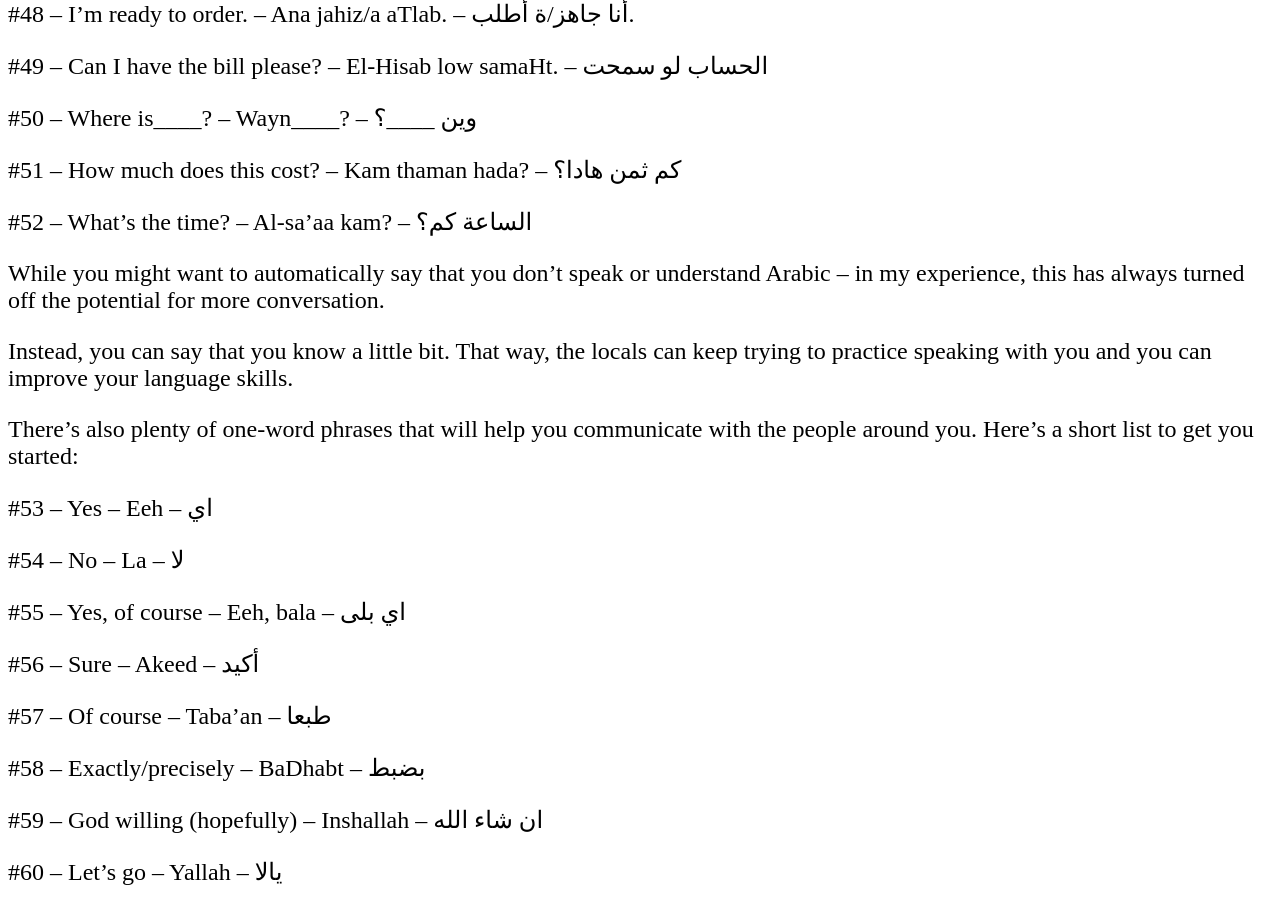
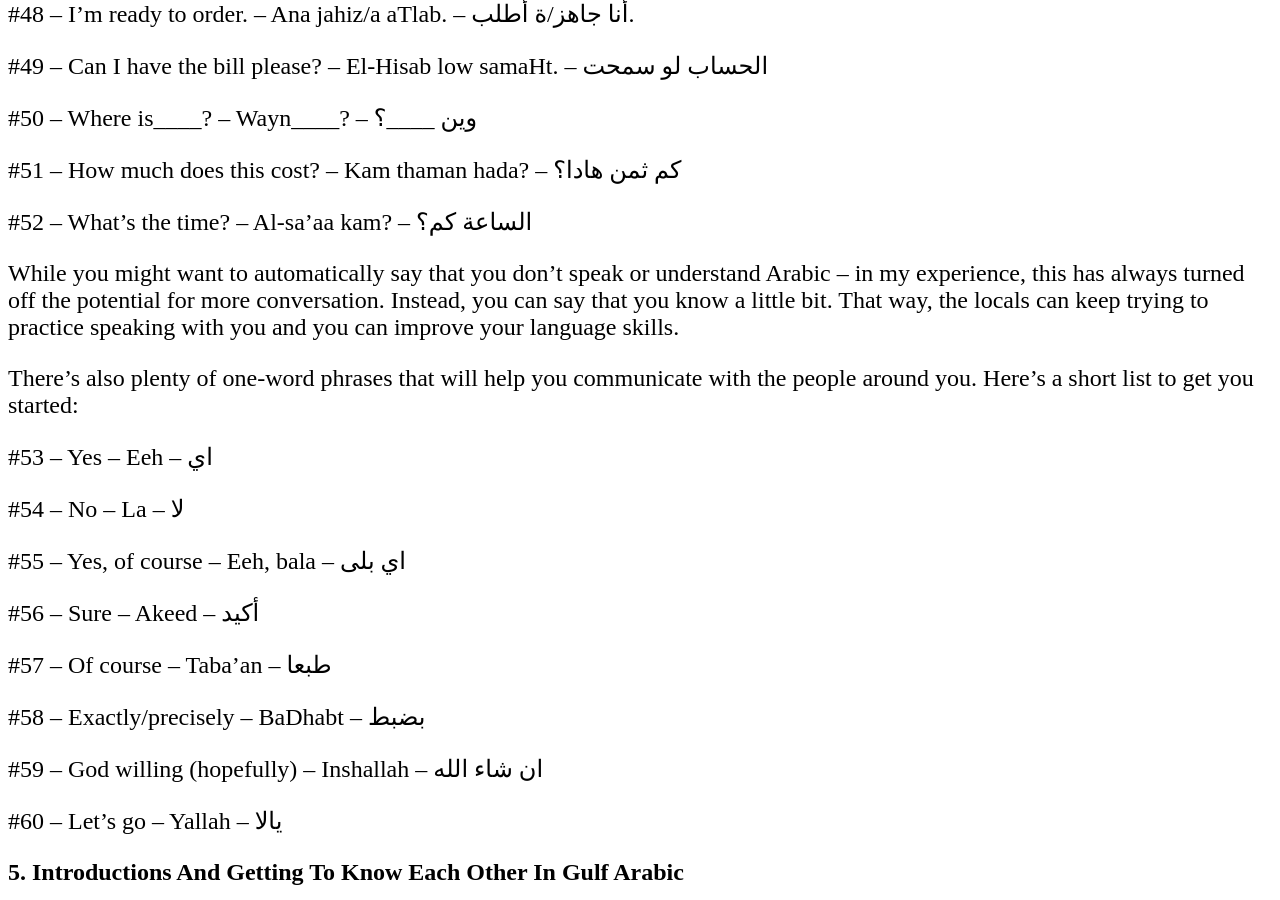
Before and after one commit to ssharoff/ssharoff.github.io, a Jekyll site: the page travel/arabic-phrasebook.html, which Jekyll copies as it is, in a window 1280 px wide and 900 px high, scrolled down 3879 px. Built offline with Jekyll 4.4.1, drawn with Linux system fonts in a browser that asks for light colours; some of the changed text lies outside the part shown.

Commit message:
updated arabic

```diff
--- a/travel/arabic-phrasebook.html
+++ b/travel/arabic-phrasebook.html
@@ -3,7 +3,7 @@
 "http://www.w3.org/TR/xhtml1/DTD/xhtml1-strict.dtd">
 <html xmlns="http://www.w3.org/1999/xhtml" lang="en" xml:lang="en">
 <head>
-<!-- 2024-12-11 Wed 17:53 -->
+<!-- 2024-12-11 Wed 19:58 -->
 <meta http-equiv="Content-Type" content="text/html;charset=utf-8" />
 <meta name="viewport" content="width=device-width, initial-scale=1" />
 <title>Gulf Arabic phrasebook</title>
@@ -199,8 +199,8 @@
 <h1 class="title">Gulf Arabic phrasebook</h1>
 
 
-<div id="outline-container-org43de89e" class="outline-2">
-<h2 id="org43de89e"><span class="section-number-2">1.</span> Greetings In Gulf Arabic</h2>
+<div id="outline-container-orgba2f545" class="outline-2">
+<h2 id="orgba2f545"><span class="section-number-2">1.</span> Greetings In Gulf Arabic</h2>
 <div class="outline-text-2" id="text-1">
 <p>
 #1 – Hello (Peace be upon you) – As-salaamu ‘alaykum – السلام عليكم
@@ -276,8 +276,8 @@ One time when I was first learning Arabic, I greeted someone first by saying “
 </div>
 </div>
 
-<div id="outline-container-org8d600b6" class="outline-2">
-<h2 id="org8d600b6"><span class="section-number-2">2.</span> Meeting People In Gulf Arabic</h2>
+<div id="outline-container-orgae1480b" class="outline-2">
+<h2 id="orgae1480b"><span class="section-number-2">2.</span> Meeting People In Gulf Arabic</h2>
 <div class="outline-text-2" id="text-2">
 <p>
 People in the Gulf are very hospitable and welcoming, so from experience, I can say that in addition to a lot of eating, tea-drinking, and shopping, there’s a good chance that you’ll be doing a lot of small talk while meeting people.
@@ -353,8 +353,8 @@ The last of these three (Zayn, alhamdulillah / زين الحمد لله) is the
 </div>
 </div>
 
-<div id="outline-container-org3fb3d99" class="outline-2">
-<h2 id="org3fb3d99"><span class="section-number-2">3.</span> Being Polite In Gulf Arabic</h2>
+<div id="outline-container-orge550903" class="outline-2">
+<h2 id="orge550903"><span class="section-number-2">3.</span> Being Polite In Gulf Arabic</h2>
 <div class="outline-text-2" id="text-3">
 <p>
 Politeness is highly valued and regarded in any Arabic-speaking country, so it’ll always go a long way to know a few Gulf Arabic phrases that allow you to be polite and show respect towards the people around you.
@@ -439,8 +439,8 @@ There are also other phrases that you can use to be respectful towards the peopl
 </div>
 </div>
 
-<div id="outline-container-orgefe65ee" class="outline-2">
-<h2 id="orgefe65ee"><span class="section-number-2">4.</span> Useful Everyday Gulf Arabic Phrases</h2>
+<div id="outline-container-org7ee82f9" class="outline-2">
+<h2 id="org7ee82f9"><span class="section-number-2">4.</span> Useful Everyday Gulf Arabic Phrases</h2>
 <div class="outline-text-2" id="text-4">
 <p>
 If you’re walking around in a country or city that uses Gulf Arabic, there are a number of sentences that are worth memorizing so that you can go about your everyday life. Here are some phrases to help you get through if you’re the only English speaker around:
@@ -495,11 +495,7 @@ If you’re walking around in a country or city that uses Gulf Arabic, there are
 </p>
 
 <p>
-While you might want to automatically say that you don’t speak or understand Arabic – in my experience, this has always turned off the potential for more conversation.
-</p>
-
-<p>
-Instead, you can say that you know a little bit. That way, the locals can keep trying to practice speaking with you and you can improve your language skills.
+While you might want to automatically say that you don’t speak or understand Arabic – in my experience, this has always turned off the potential for more conversation. Instead, you can say that you know a little bit. That way, the locals can keep trying to practice speaking with you and you can improve your language skills.
 </p>
 
 <p>
@@ -540,8 +536,8 @@ There’s also plenty of one-word phrases that will help you communicate with th
 </div>
 </div>
 
-<div id="outline-container-org663c7fc" class="outline-2">
-<h2 id="org663c7fc"><span class="section-number-2">5.</span> Introductions And Getting To Know Each Other In Gulf Arabic</h2>
+<div id="outline-container-org3c5a207" class="outline-2">
+<h2 id="org3c5a207"><span class="section-number-2">5.</span> Introductions And Getting To Know Each Other In Gulf Arabic</h2>
 <div class="outline-text-2" id="text-5">
 <p>
 To get to know a culture, you have to get to know the people who live in it! Here are some handy Gulf Arabic phrases that you can use to introduce yourself and to get to know the people around you.
@@ -589,8 +585,8 @@ To get to know a culture, you have to get to know the people who live in it! Her
 </div>
 </div>
 
-<div id="outline-container-org53d4105" class="outline-2">
-<h2 id="org53d4105"><span class="section-number-2">6.</span> Gulf Arabic Phrases To Say Goodbye</h2>
+<div id="outline-container-orgd0c3997" class="outline-2">
+<h2 id="orgd0c3997"><span class="section-number-2">6.</span> Gulf Arabic Phrases To Say Goodbye</h2>
 <div class="outline-text-2" id="text-6">
 <p>
 If you’re ready to head home and get some rest after going around town and meeting some people, you’ll need to know how to say “goodbye”.
@@ -619,7 +615,7 @@ The best way to do this is to say:
 </div>
 </div>
 <div id="postamble" class="status">
-<p class="date">Created: 2024-12-11 Wed 17:53</p>
+<p class="date">Created: 2024-12-11 Wed 19:58</p>
 <p class="validation"><a href="https://validator.w3.org/check?uri=referer">Validate</a></p>
 </div>
 </body>
--- a/travel/arabic-phrasebook.org
+++ b/travel/arabic-phrasebook.org
@@ -169,9 +169,7 @@ If you’re walking around in a country or city that uses Gulf Arabic, there are
 
 #52 – What’s the time? – Al-sa’aa kam? – الساعة كم؟
 
-While you might want to automatically say that you don’t speak or understand Arabic – in my experience, this has always turned off the potential for more conversation.
-
-Instead, you can say that you know a little bit. That way, the locals can keep trying to practice speaking with you and you can improve your language skills.
+While you might want to automatically say that you don’t speak or understand Arabic – in my experience, this has always turned off the potential for more conversation. Instead, you can say that you know a little bit. That way, the locals can keep trying to practice speaking with you and you can improve your language skills.
 
 There’s also plenty of one-word phrases that will help you communicate with the people around you. Here’s a short list to get you started:
 
```
